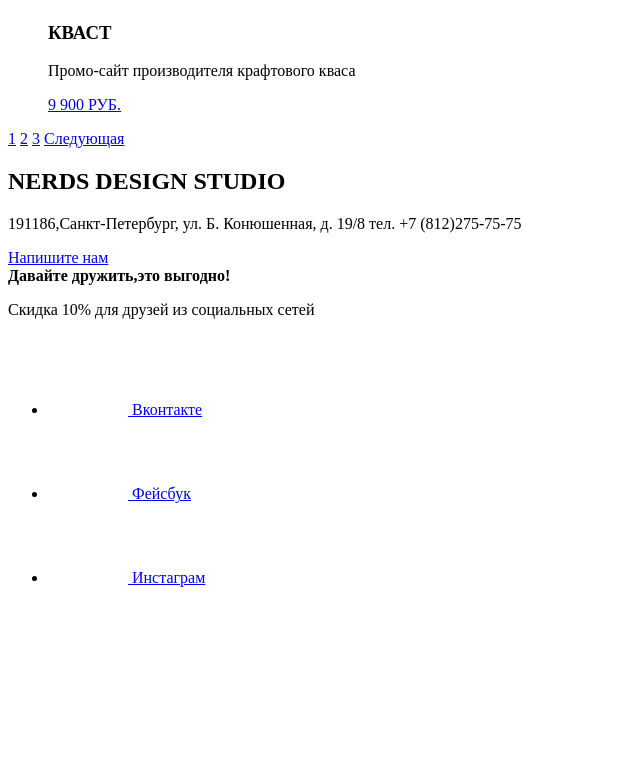
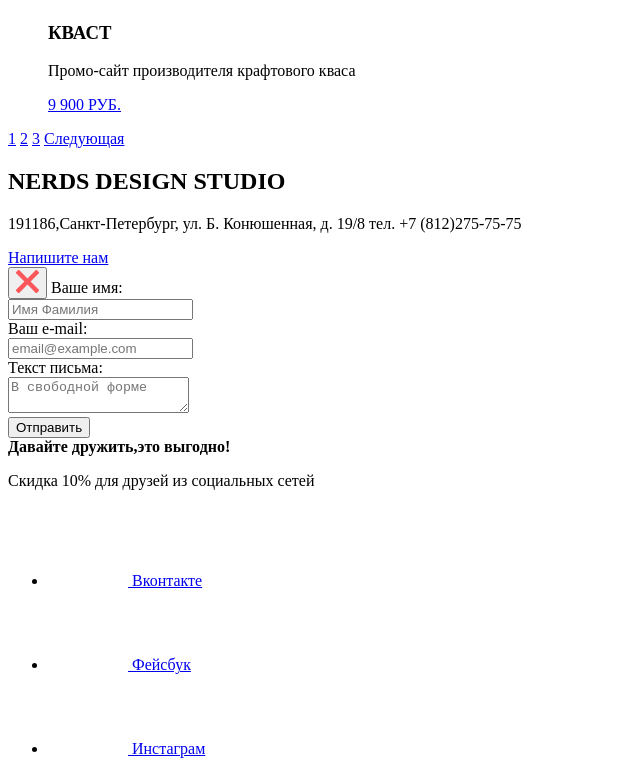
Before and after one commit to ArinaLikholet/666209-nerds, a plain HTML site: page catalog.html in a window 1280 px wide. Shown: the part 5346-6120 px from the top of the page, without its empty margins (0-640 px from the left). Before the commit the page ends 5949 px from the top, so only its background shows below. Drawn offline with Linux system fonts and the light colour scheme.

Commit message:
разметила форму обратной связи
разметила форму обратной связи

```diff
--- a/catalog.html
+++ b/catalog.html
@@ -276,6 +276,20 @@
           <p class=contacts_item>191186,Санкт-Петербург, ул. Б. Конюшенная, д. 19/8 тел. +7 (812)275-75-75</p>
           <a class=contacts_link href="contacts.html">Напишите нам</a>
         </div>
+        <form action="https://echo.htmlacademy.ru"; method="post">
+          <button class="modal-close" "visually-hidden" type="button">
+            <img src="img/svg-nerds/close-cross.svg" width="23" height="23">
+          </button>
+          <label for="name-id">Ваше имя:</label><br>
+            <input type="text" name="name" id="name-id" placeholder="Имя Фамилия"><br>
+          </label>
+          <label for="login-id">Ваш e-mail:</label><br>
+            <input type="email-id" name="email" id="email-id" placeholder="email@example.com"><br>
+          </label>
+          <label for="inform-id">Текст письма:</label> <br>
+            <textarea name="comment" id="comment-id" placeholder="В свободной форме" ></textarea><br>
+          <input type="submit"value="Отправить">
+        </form>
       </section>
     </main>
     <footer class="main-footer">
```
Also changed, not shown: index.html (+14 -0 lines).
